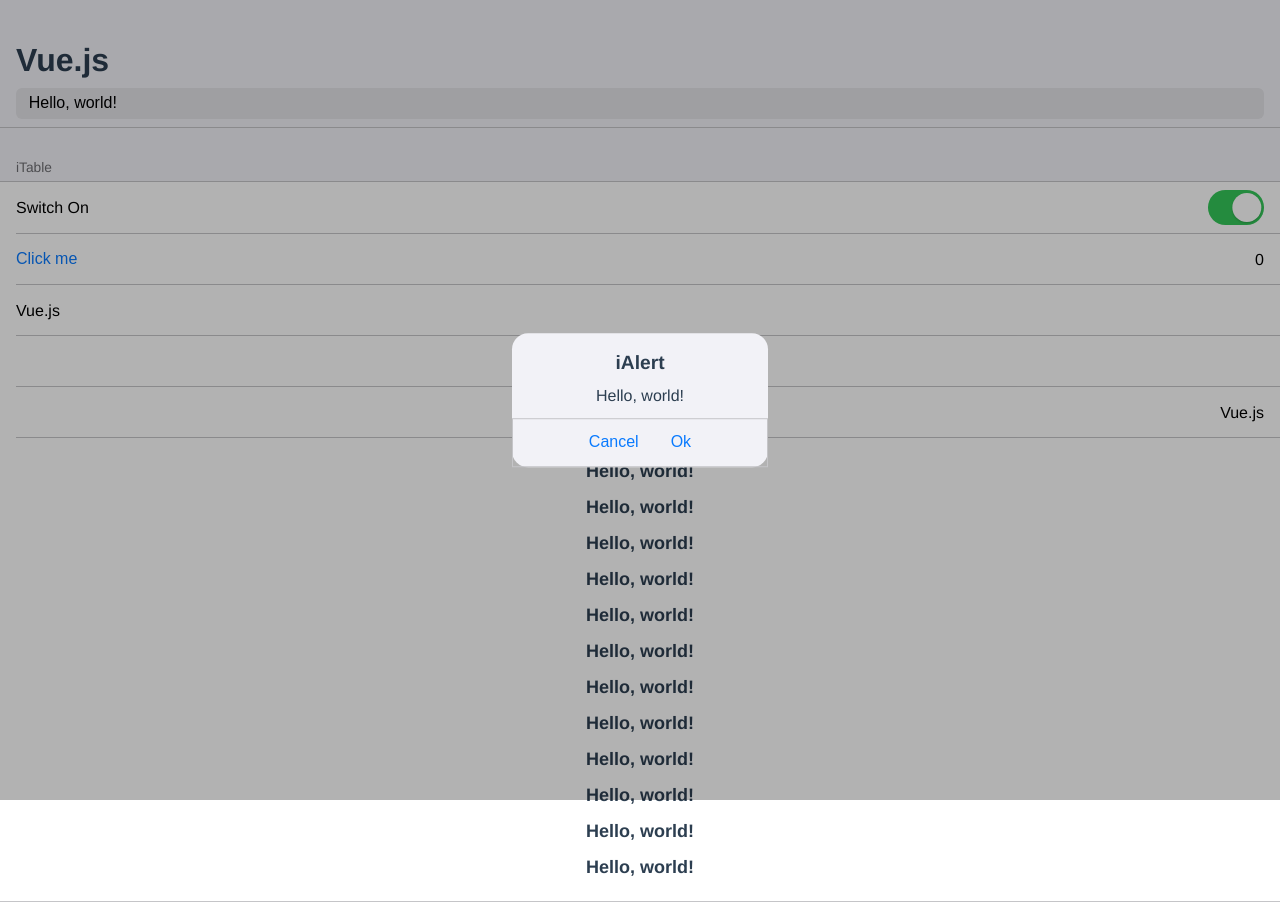
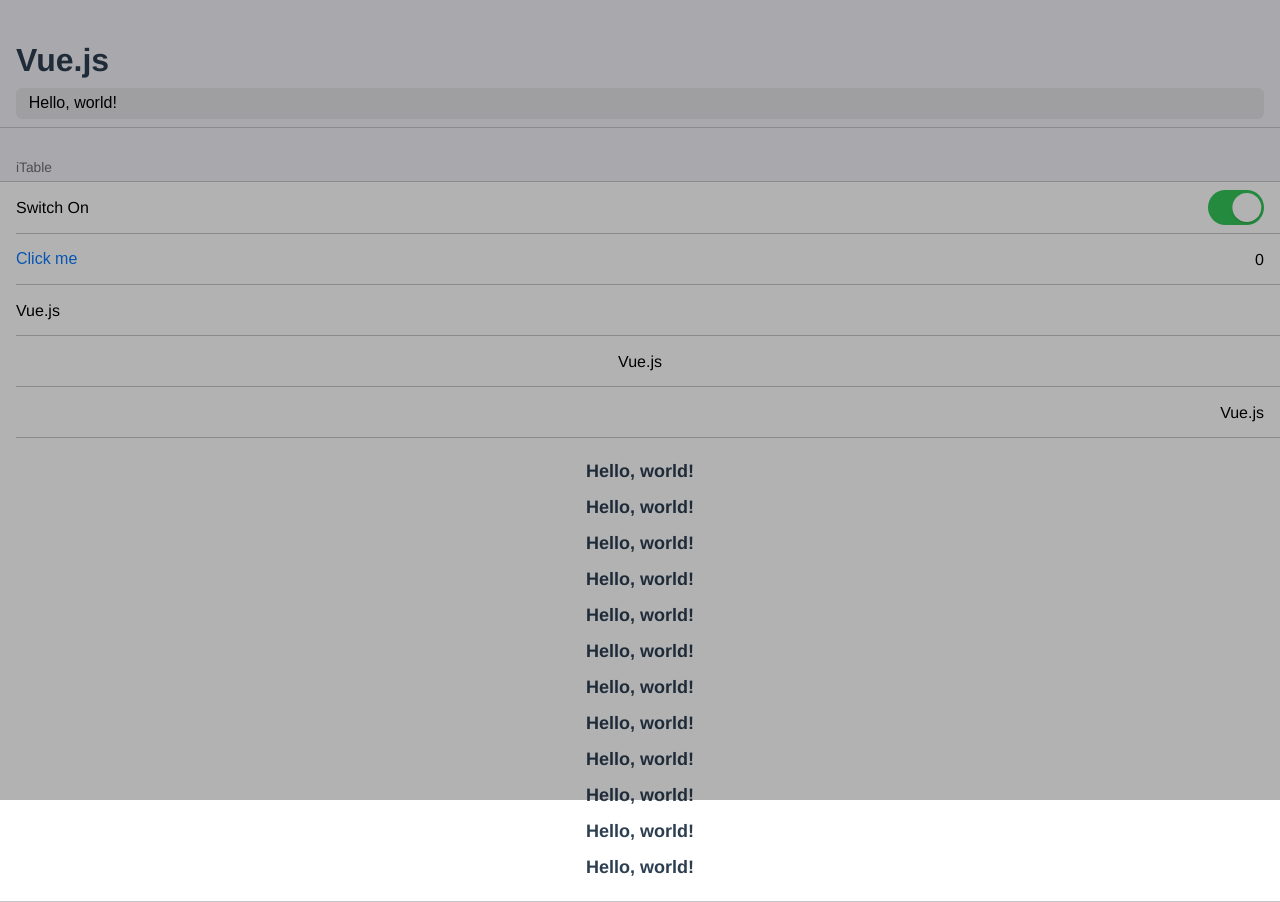
Before and after one commit to leegeunhyeok/vue-ios, a Vue app: page / in a window 1280 px wide. Built offline with nearby package versions, Linux system fonts and the light colour scheme; the HTML template or start-up script is replaced by a standard one.

Commit message:
:construction: Transition issue fixing..

```diff
--- a/src/components/iAlert.vue
+++ b/src/components/iAlert.vue
@@ -1,17 +1,32 @@
 <template>
+  <transition name="fade"
+    mode="out-in"
+    @after-enter="showDialog = true"
+  >
     <div class="i-alert">
       <div class="i-alert--mask">
-      <div class="i-alert--dialog">
+        <transition name="dialog"
+          @after-leave="$emit('close')"
+        >
+          <div class="i-alert--dialog"
+            @click.stop
+            v-if="showDialog"
+          >
             <div class="i-alert--dialog--header">{{ title }}</div>
             <div class="i-alert--dialog--body" v-if="!!$slots.body">
               <slot name="body"/>
             </div>
-        <div class="i-alert--dialog--footer" v-if="!!$slots.footer">
+            <div class="i-alert--dialog--footer"
+              :class="{ horizontal: isHorizontal }"
+              v-if="!!$slots.footer"
+            >
               <slot name="footer"/>
             </div>
           </div>
+        </transition>
       </div>
     </div>
+  </transition>
 </template>
 
 <script>
@@ -19,7 +34,12 @@
 
 export default {
   name: 'iAlert',
-  mixins: [ dialog ]
+  mixins: [ dialog ],
+  data () {
+    return {
+      showDialog: false
+    }
+  }
 }
 </script>
 
@@ -76,7 +96,16 @@
 
       .i-alert--dialog--footer {
         padding: .4rem 0;
-        border: 1px solid $light-border-color;
+        border-top: 1px solid $light-border-color;
+        width: 100%;
+
+        &.horizontal {
+          // horizontal
+        }
+
+        &.vertical {
+          // vertical
+        }
       }
     }
   }
```
Lines whose indentation alone changed are shown as unchanged.
